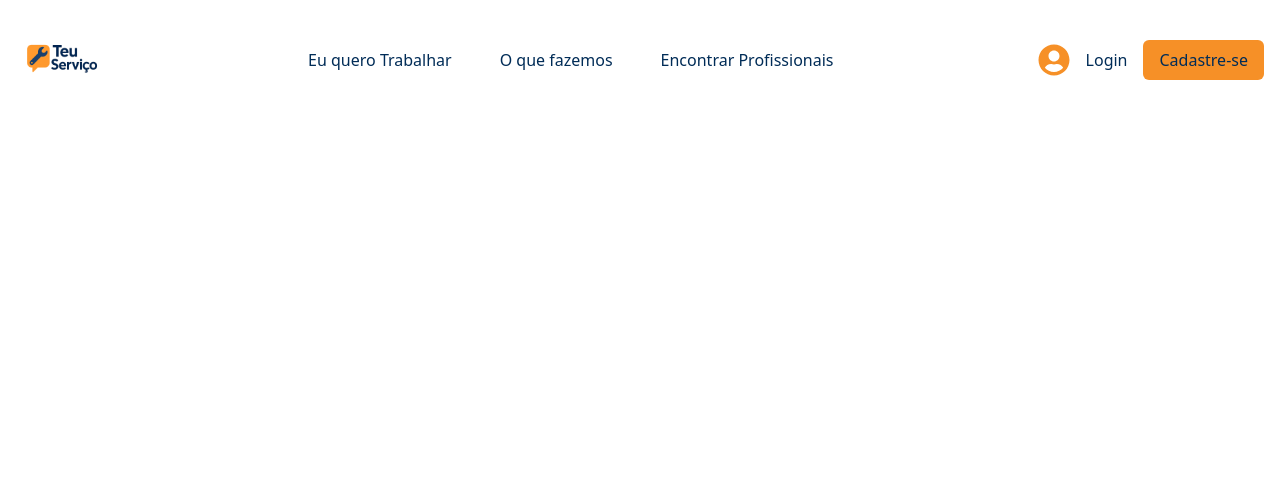
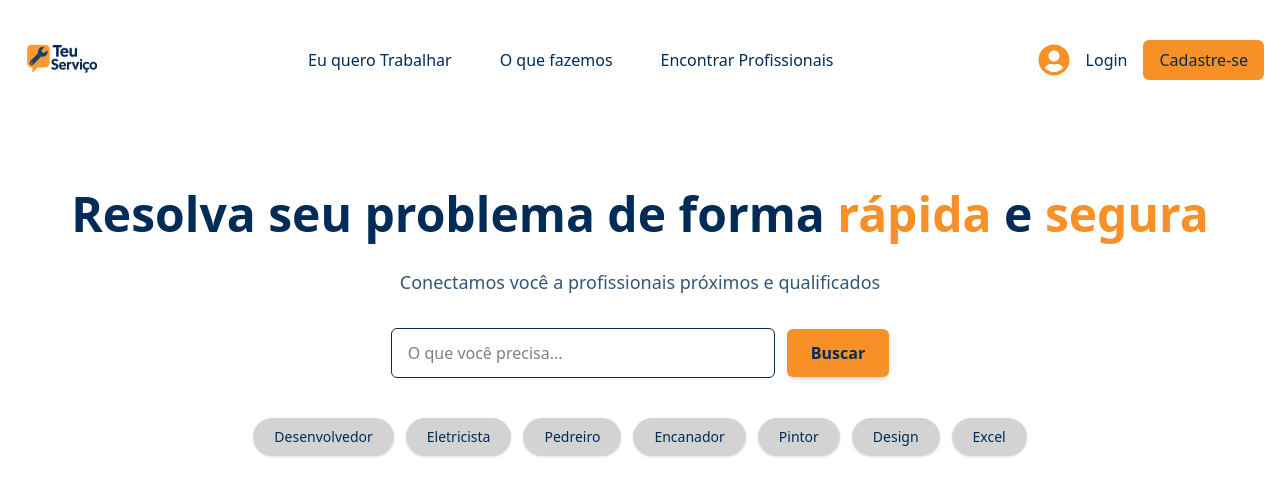
Before and after one commit to TeuServico/frontend, a React (Vite) app in the folder Teu-Servico/: page / in a window 1280 px wide. Shown: the top 496 px of the page. Built offline with nearby package versions, Linux system fonts and the light colour scheme.

Commit message:
feat: adiciona Hero.jsx e atualiza App.jsx

```diff
--- a/Teu-Servico/src/App.jsx
+++ b/Teu-Servico/src/App.jsx
@@ -4,12 +4,14 @@ import Login from './pages/Auth/Login/Login';
 import ForgotPassword from './pages/Auth/ForgotPassword/ForgotPassword';
 import ResetPassword from './pages/Auth/ResetPassword/ResetPassword';
 import { Header } from './components/Header';
+import { Hero } from "./components/Hero";
 import "./index.css"
 
 function App() {
   return (
     <div>
       <Header />
+      <Hero />
     </div>
   );
 }
```
